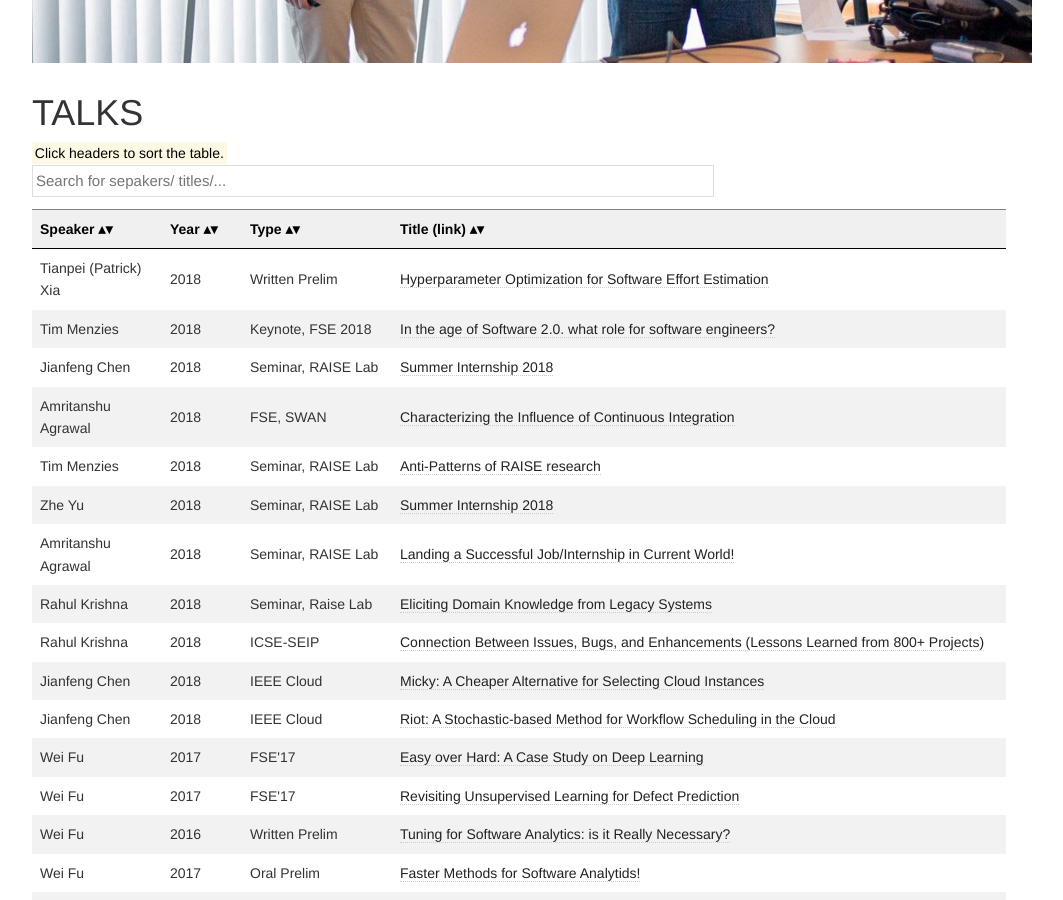
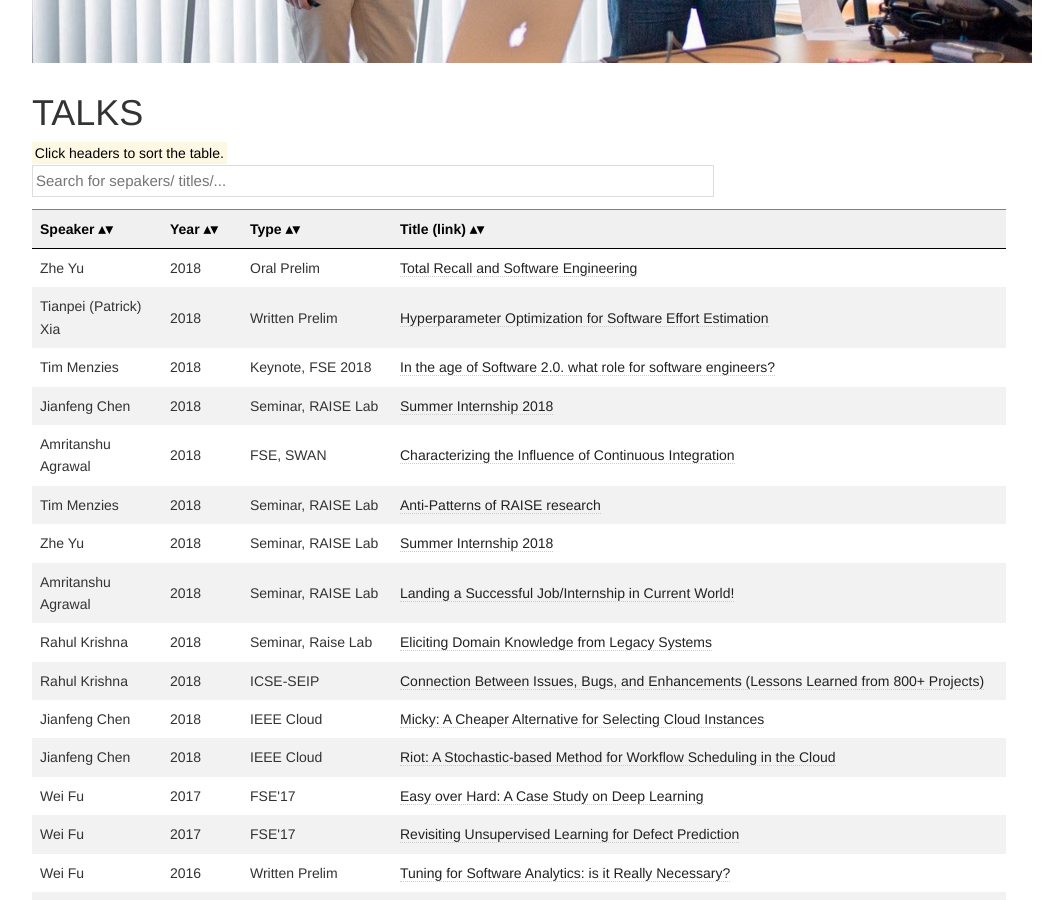
Before and after one commit to ai-se/ai-se.github.io, a Jekyll site: the page built from talks/index.html, in a window 1280 px wide and 900 px high, scrolled down 613 px. Shown: the whole window, without its empty margins (126-1189 px from the left). Built offline with Jekyll 4.4.1, drawn with Linux system fonts in a browser that asks for light colours.

Commit message:
update zhe

```diff
--- a/talks/index.html
+++ b/talks/index.html
@@ -37,6 +37,14 @@ table.sortable th:not(.sorttable_sorted):not(.sorttable_sorted_reverse):not(.sor
 	<tr><th width="130">Speaker</th><th width="80">Year</th><th width="150">Type</th><th>Title (link)</th></tr>
 </thead>
 <tbody>
+
+  <tr>
+    <td>Zhe Yu</td>
+    <td>2018</td>
+    <td>Oral Prelim</td>
+    <td><a href="https://tiny.cc/Zhe_Oral">Total Recall and Software Engineering
+  </a></td>
+  </tr>
 
 <tr>
   <td>Tianpei (Patrick) Xia</td>
```
Also changed, not shown: news/_posts/2018-12-04-oral.md (added, +11 -0 lines), img/zoral.jpg (added).
